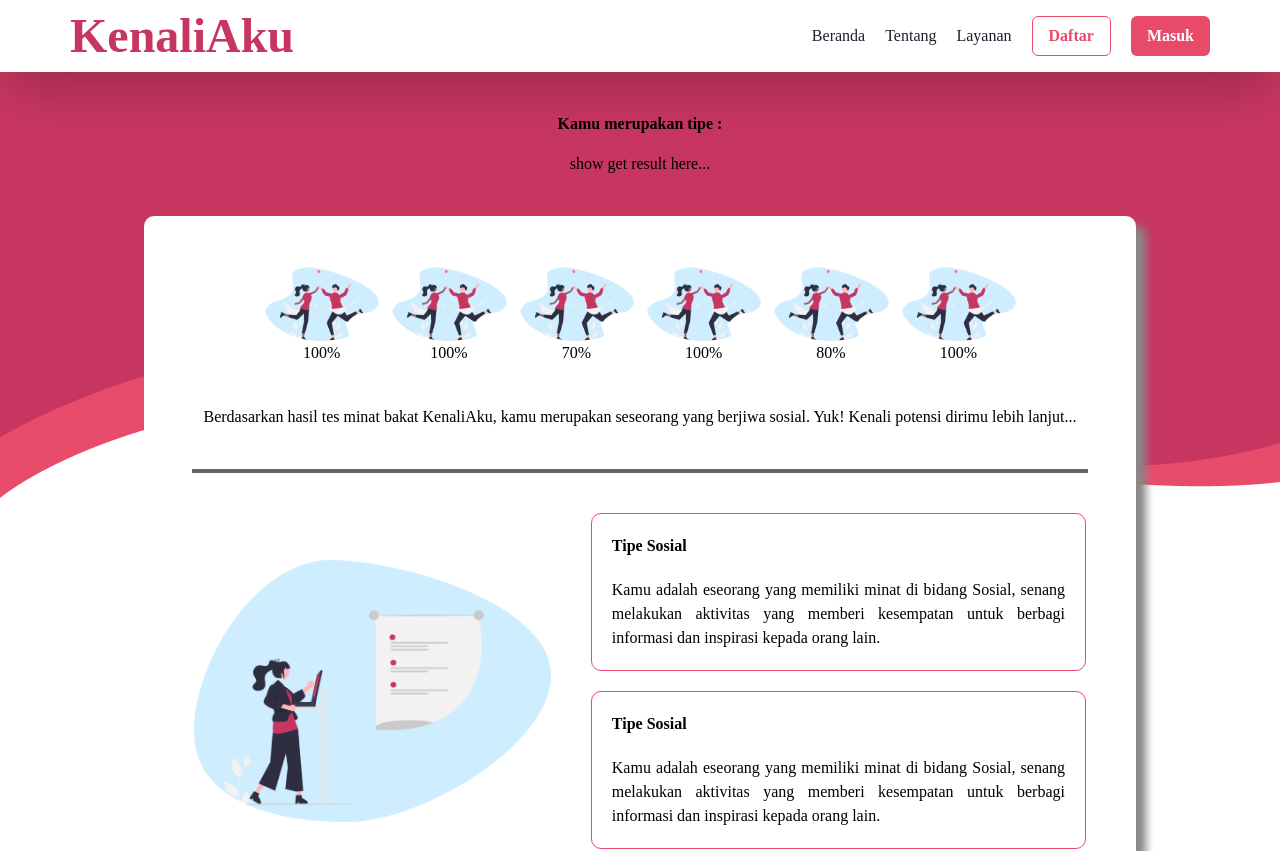
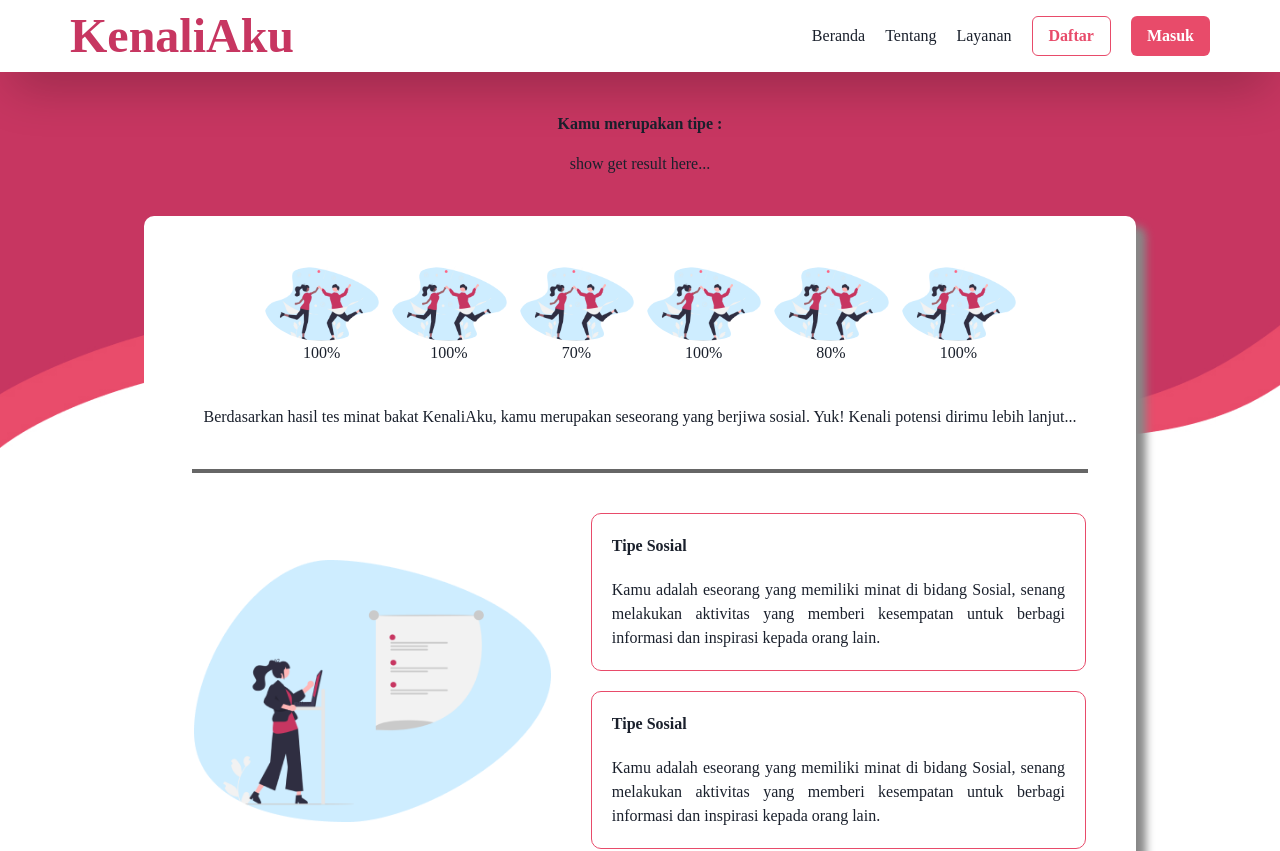
Before and after one commit to rg-km/final-project-engineering-51, a React (Create React App) app in the folder frontend/my-app/: page /result in a window 1280 px wide. Shown: the top 851 px of the page. Built offline with nearby package versions, Linux system fonts and the light colour scheme.

Commit message:
edit BG ResultLayout

```diff
--- a/frontend/my-app/src/pages/ResultPage.js
+++ b/frontend/my-app/src/pages/ResultPage.js
@@ -20,7 +20,7 @@ function TestComplete() {
     <>
       <Header />
       <br/><br/>
-      <Box className='test-complete' w='100%' backgroundImage={Bg} backgroundRepeat="no-repeat" py={16} px={36} color='black'>
+      <Box backgroundImage={Bg} backgroundRepeat="no-repeat" backgroundSize="100%" py={16} px={36}>
         <Flex textAlign='center' alignItems='center' flexDirection='column'>
           <Heading as='h1' size='px' mb={4}>
             Kamu merupakan tipe :
```
